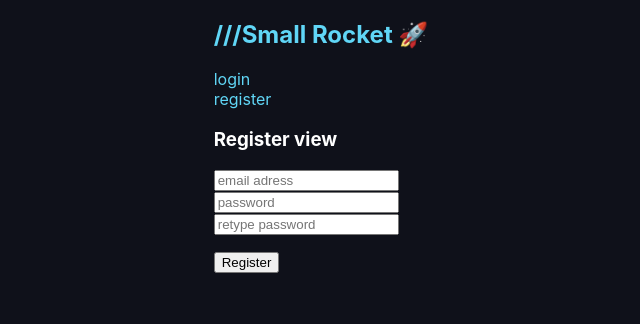
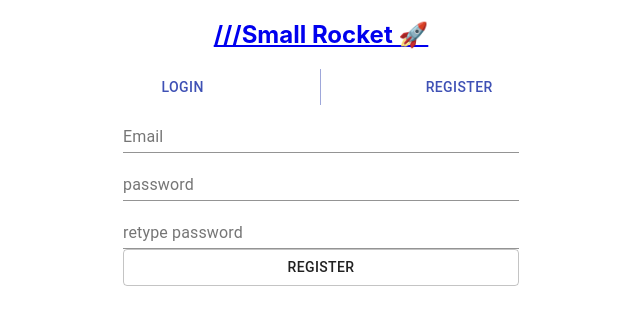
Before and after one commit to marcin-zajac/small-racket, a React (Create React App) app in the folder client/: page /register in a window 1280 px wide. Shown: the top 324 px of the page, without its empty margins (319-959 px from the left). Built offline with nearby package versions, Linux system fonts and the light colour scheme.

Commit message:
add simple material-ui form

```diff
--- a/client/package.json
+++ b/client/package.json
@@ -3,6 +3,7 @@
   "version": "0.1.0",
   "private": true,
   "dependencies": {
+    "@material-ui/core": "^4.11.0",
     "@testing-library/jest-dom": "^4.2.4",
     "@testing-library/react": "^9.3.2",
     "@testing-library/user-event": "^7.1.2",
--- a/client/src/App.js
+++ b/client/src/App.js
@@ -1,24 +1,20 @@
 import React from 'react';
+import { Grid } from '@material-ui/core';
 import { BrowserRouter as Router, Switch, Route, Link } from 'react-router-dom';
 import { LoginPage } from './views/LoginPage/LoginPage';
 import { RegisterPage } from './views/RegisterPage/RegisterPage';
+import Container from '@material-ui/core/Container';
+import Box from '@material-ui/core/Box';
+import { Navigation } from './components/Navigation/Navigation';
 
 function App() {
   return (
     <Router>
+      <Container container maxWidth="sm" align="center">
         <Link to="/">
           <h2>///Small Rocket 🚀</h2>
         </Link>
-      <nav>
-        <ul>
-          <li>
-            <Link to="/login">login</Link>
-          </li>
-          <li>
-            <Link to="/register">register</Link>
-          </li>
-        </ul>
-      </nav>
+        <Navigation />
         <Switch>
           <Route path="/login">
             <LoginPage />
@@ -27,6 +23,7 @@ function App() {
             <RegisterPage />
           </Route>
         </Switch>
+      </Container>
     </Router>
   );
 }
--- /dev/null
+++ b/client/src/components/Navigation/Navigation.js
@@ -0,0 +1,19 @@
+import React from 'react';
+import { Link } from 'react-router-dom';
+
+import ButtonGroup from '@material-ui/core/ButtonGroup';
+import Button from '@material-ui/core/Button';
+export const Navigation = () => {
+  return (
+    <nav>
+      <ButtonGroup fullWidth variant="text" color="primary">
+        <Button component={Link} to="/login">
+          login
+        </Button>
+        <Button component={Link} to="/register">
+          register
+        </Button>
+      </ButtonGroup>
+    </nav>
+  );
+};
--- a/client/src/index.css
+++ b/client/src/index.css
@@ -7,7 +7,7 @@ body {
   -moz-osx-font-smoothing: grayscale;
   /* My dev styles */
 }
-body {
+/* body {
   background-color: #0f111a;
   color: white;
   display: flex;
@@ -34,7 +34,7 @@ a:hover {
 
 a:active {
   color: #60d6f6;
-}
+} */
 /* End of dev styles */
 
 code {
--- a/client/src/views/LoginPage/LoginPage.js
+++ b/client/src/views/LoginPage/LoginPage.js
@@ -1,4 +1,8 @@
 import React, { useState } from 'react';
+import TextField from '@material-ui/core/TextField';
+import Button from '@material-ui/core/Button';
+import Grid from '@material-ui/core/Grid';
+import Container from '@material-ui/core/Container';
 import api from '../../utils/api';
 
 export const LoginPage = () => {
@@ -19,30 +23,37 @@ export const LoginPage = () => {
   };
   return (
     <>
-      <h3>Login view</h3>
       <form onSubmit={onSubmit}>
-        <ul>
-          <li>
-            <input
+        <Container maxWidth="xs" mt={2}>
+          <Grid
+            container
+            direction="column"
+            justify="space-between"
+            alignItems="stretch"
+          >
+            <TextField
               type="email"
               name="email"
-              placeholder="email adress"
+              id="standard-basic"
+              label="Email"
+              type="email"
+              onChange={onChange}
               value={email}
-              onChange={onChange}
             />
-          </li>
-          <li>
-            <input
+            <TextField
               type="text"
               name="password"
-              placeholder="password"
+              id="standard-basic"
+              label="password"
+              type="password"
               value={password}
               onChange={onChange}
             />
-          </li>
-        </ul>
-        {/* <button type="submit"  >Send your message</button> */}
-        <input type="submit" value="Login" />
+            <Button type="submit" variant="outlined">
+              login
+            </Button>
+          </Grid>
+        </Container>
       </form>
     </>
   );
--- a/client/src/views/RegisterPage/RegisterPage.js
+++ b/client/src/views/RegisterPage/RegisterPage.js
@@ -1,4 +1,8 @@
 import React, { useState } from 'react';
+import TextField from '@material-ui/core/TextField';
+import Button from '@material-ui/core/Button';
+import Grid from '@material-ui/core/Grid';
+import Container from '@material-ui/core/Container';
 import api from '../../utils/api';
 
 export const RegisterPage = () => {
@@ -22,39 +26,41 @@ export const RegisterPage = () => {
   };
   return (
     <>
-      <h3>Register view</h3>
-
       <form onSubmit={onSubmit}>
-        <ul>
-          <li>
-            <input
+        <Container maxWidth="xs">
+          <Grid
+            container
+            direction="column"
+            justify="center"
+            alignItems="stretch"
+            spacing={201}
+          >
+            <TextField
+              name="email"
+              label="Email"
               type="email"
-              placeholder="email adress"
-              name="email"
+              onChange={onChange}
               value={email}
-              onChange={onChange}
             />
-          </li>
-          <li>
-            <input
-              type="text"
+            <TextField
               name="password"
-              placeholder="password"
+              label="password"
+              type="password"
               value={password}
               onChange={onChange}
             />
-          </li>
-          <li>
-            <input
+            <TextField
+              name="password2"
+              label="retype password"
               type="password"
-              name="password2"
-              placeholder="retype password"
               value={password2}
               onChange={onChange}
             />
-          </li>
-        </ul>
-        <input type="submit" value="Register" />
+            <Button type="submit" variant="outlined">
+              register
+            </Button>
+          </Grid>
+        </Container>
       </form>
     </>
   );
```
Also changed, not shown: 1 other file (tests, documents, lock files or other folders). Lines whose indentation alone changed are shown as unchanged.
